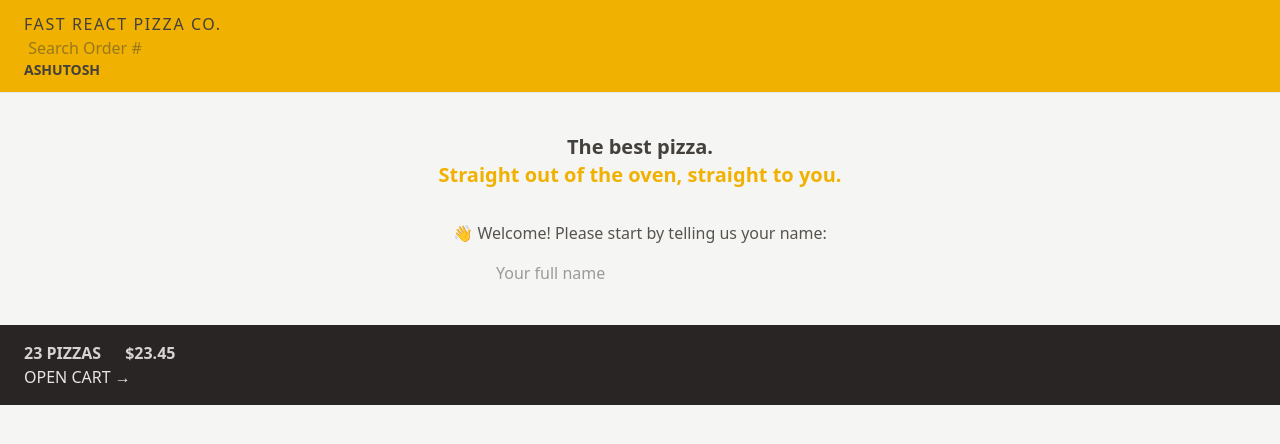
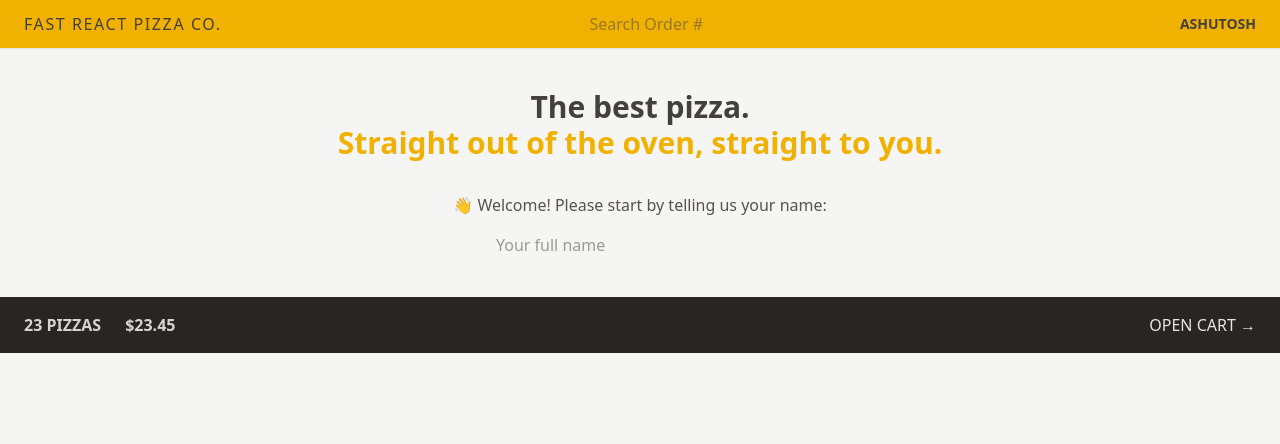
Before and after one commit to ashutosh-mishra-dev/fast-react-pizza-using-react-router-and-data-loading-and-use-tailwindcss-and-adding-redux-advance, a React (Vite) app: page / in a window 1280 px wide. Shown: the top 444 px of the page. Built offline with nearby package versions, Linux system fonts and the light colour scheme.

Commit message:
update in section 23 : Tailwind css : here we are using flex

```diff
--- a/src/features/cart/CartOverview.jsx
+++ b/src/features/cart/CartOverview.jsx
@@ -2,7 +2,7 @@
 
 function CartOverview() {
   return (
-    <div className="bg-stone-800 p-4 py-4 text-sm text-stone-200 uppercase sm:px-6 md:text-base">
+    <div className="flex items-center justify-between bg-stone-800 p-4 py-4 text-sm text-stone-200 uppercase sm:px-6 md:text-base">
       <p className="space-x-4 font-semibold text-stone-300 sm:space-x-6">
         <span>23 pizzas</span>
         <span>$23.45</span>
--- a/src/features/user/Username.jsx
+++ b/src/features/user/Username.jsx
@@ -1,5 +1,5 @@
 function Username() {
-  return <div className="hidden text-sm font-semibold sm:block">Ashutosh</div>;
+  return <div className="hidden text-sm font-semibold md:block">Ashutosh</div>;
 }
 
 export default Username;
--- a/src/ui/Header.jsx
+++ b/src/ui/Header.jsx
@@ -4,7 +4,7 @@
 
 function Header() {
   return (
-    <header className="border-b border-stone-200 bg-yellow-500 px-4 py-3 uppercase sm:px-6">
+    <header className="flex items-center justify-between border-b border-stone-200 bg-yellow-500 px-4 py-3 uppercase sm:px-6">
       <Link to="/" className="tracking-widest">
         Fast react Pizza Co.
       </Link>
--- a/src/ui/Home.jsx
+++ b/src/ui/Home.jsx
@@ -3,7 +3,7 @@
 function Home() {
   return (
     <div className="my-10 text-center">
-      <h1 className="mb-8 text-xl font-semibold">
+      <h1 className="mb-8 px-4 text-xl font-semibold md:text-3xl">
         The best pizza.
         <br />
         <span className="text-yellow-500">
```
